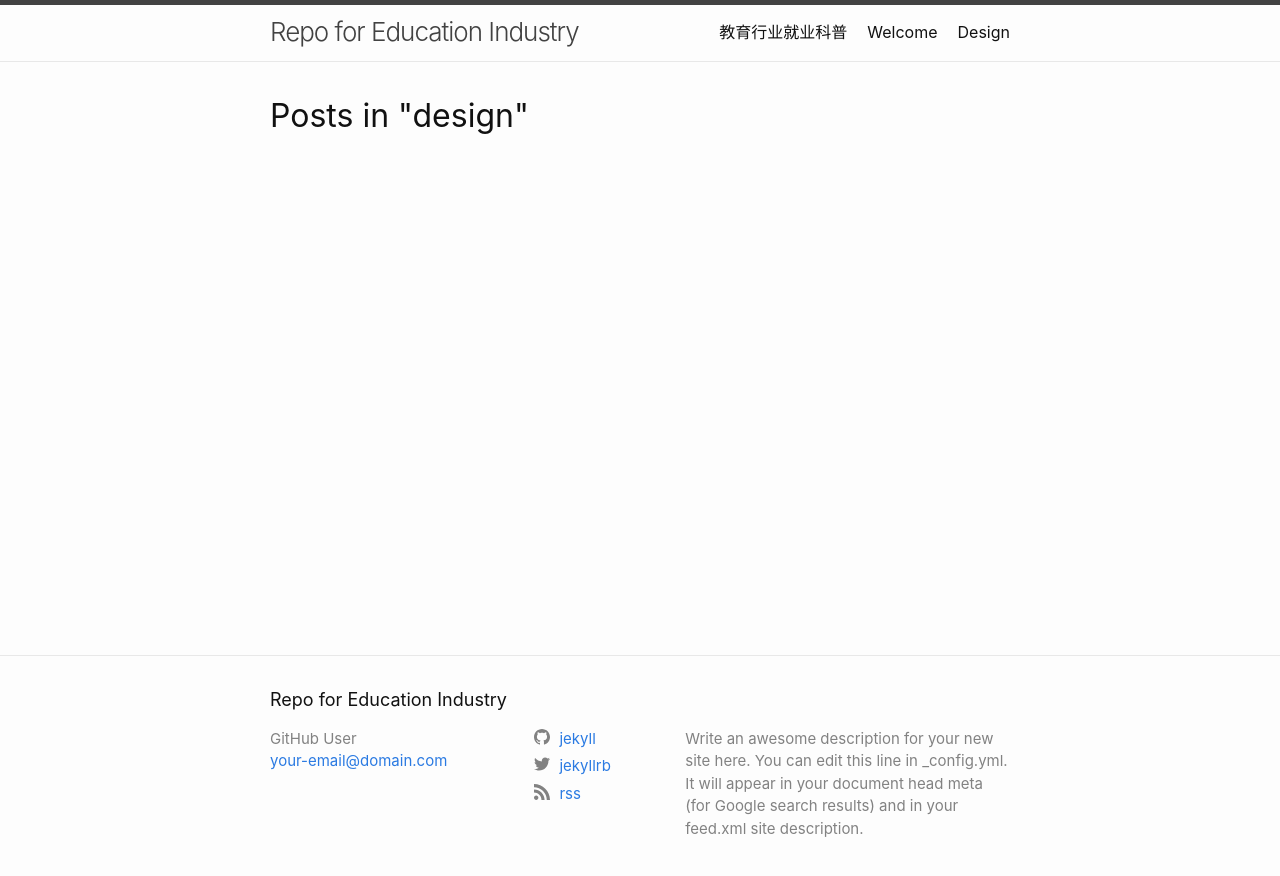
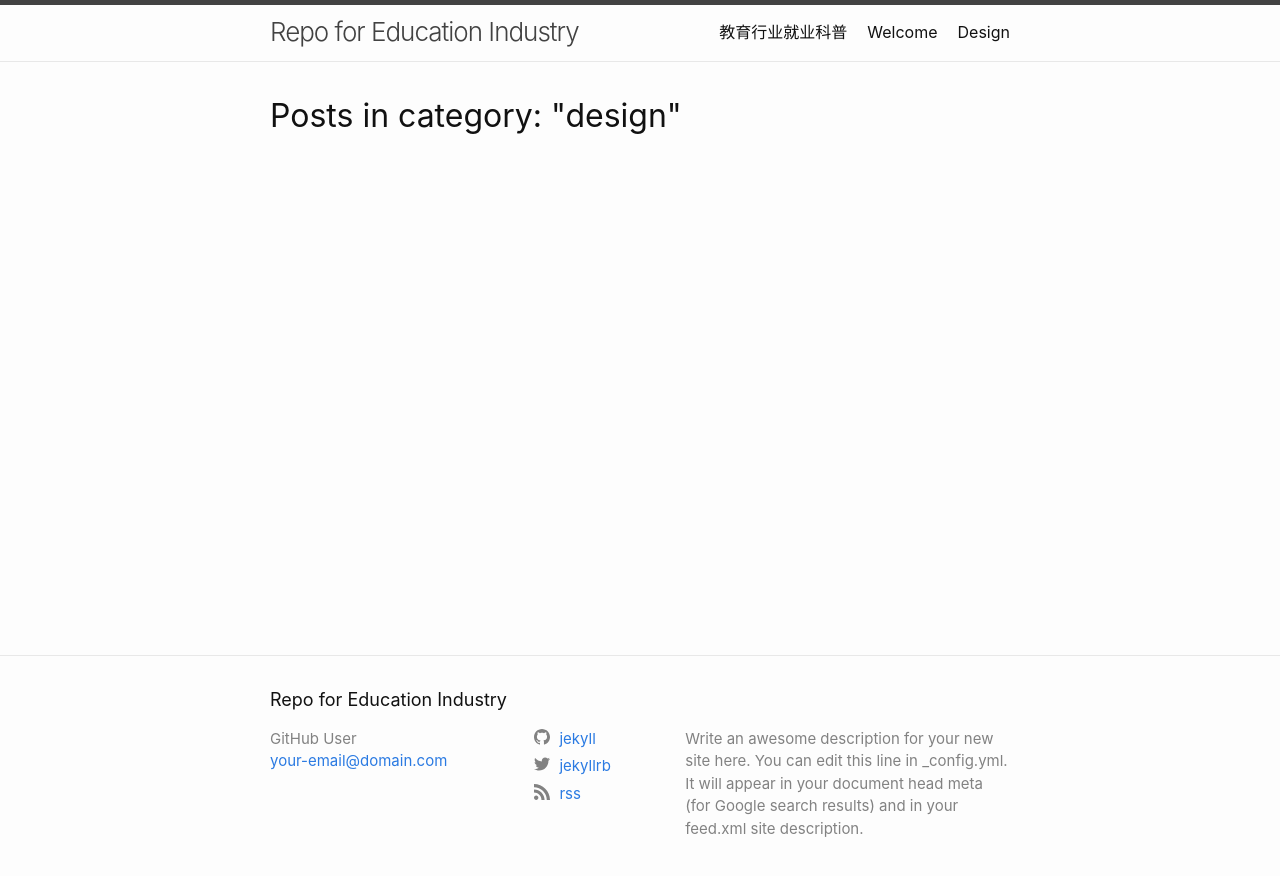
Before and after one commit to broken-ice-ice/Repo-for-Education-Industry, a Jekyll site: the page built from test.html, in a window 1280 px wide. Shown: the top 876 px of the page. Built offline with Jekyll 4.4.1, drawn with Linux system fonts in a browser that asks for light colours.

Commit message:
Update category.html

```diff
--- a/_layouts/category.html
+++ b/_layouts/category.html
@@ -2,12 +2,13 @@
 layout: default
 ---
 
-<div class="category-page">
-  <h1>Posts in "{{ page.category }}"</h1>
+{%- assign category_name = page.url | split: '/' | last -%}
+
+<h1>Posts in category: "{{ category_name }}"</h1>
 
 <ul>
   {%- for post in site.posts -%}
-      {%- if post.categories contains page.category -%}
+    {%- if post.categories contains category_name -%}
       <li>
         <a href="{{ post.url | relative_url }}">{{ post.title }}</a>
         <span> - {{ post.date | date: "%b %-d, %Y" }}</span>
@@ -15,4 +16,3 @@ layout: default
     {%- endif -%}
   {%- endfor -%}
 </ul>
-</div>
```
Lines whose indentation alone changed are shown as unchanged.
